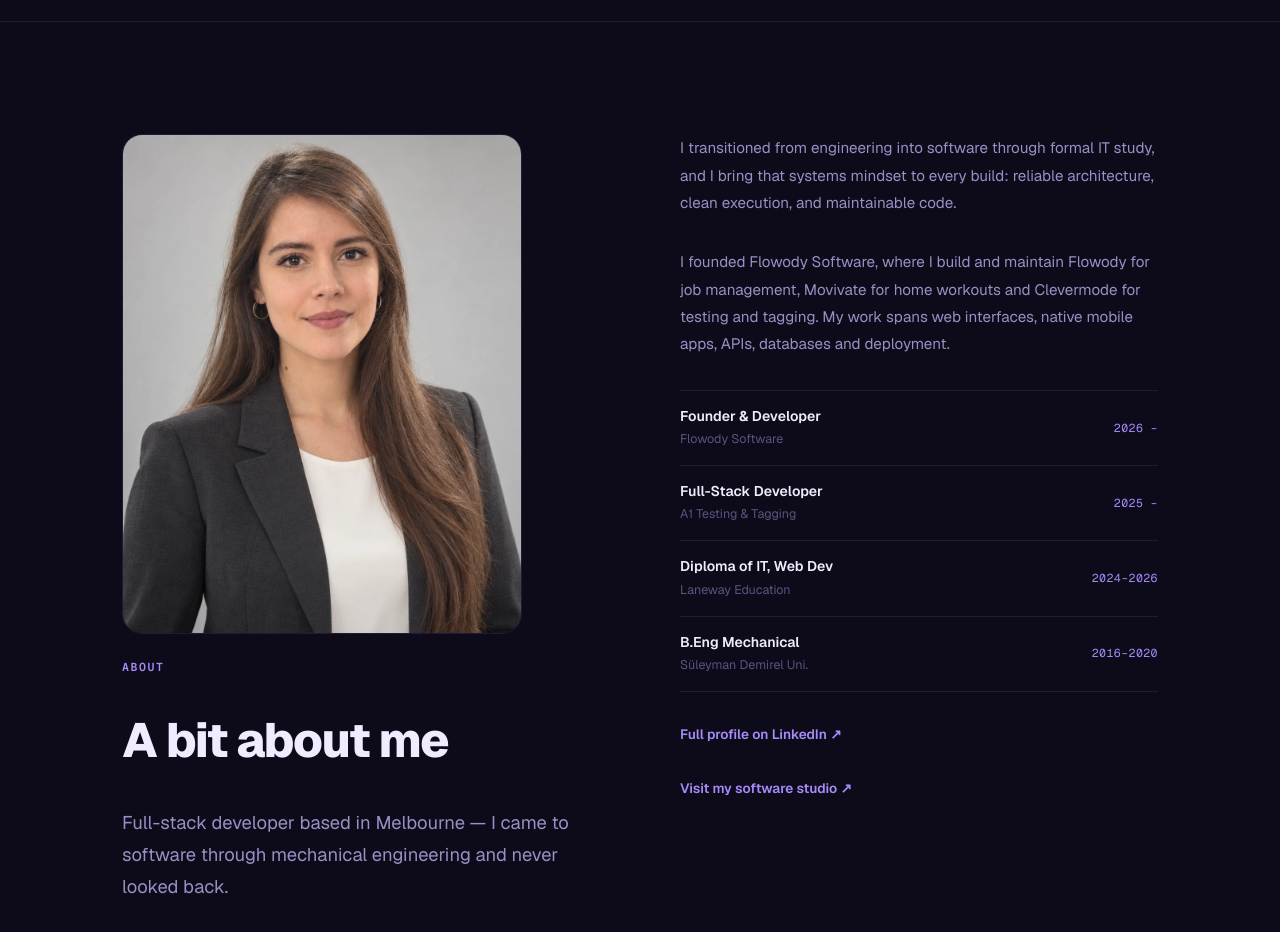
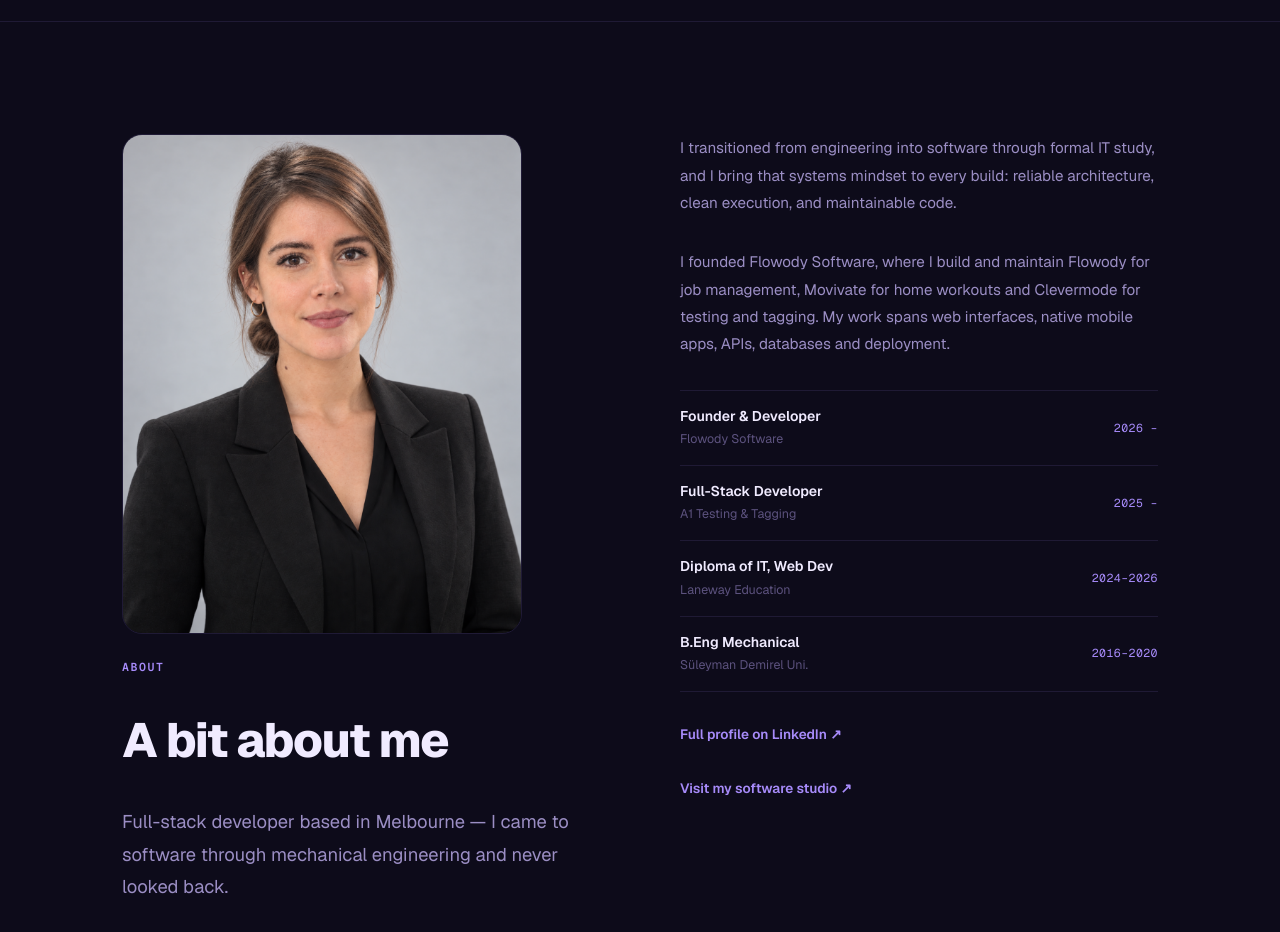
Before and after one commit to wild-butterfly/askin-dev, a Next.js app: page /portfolio in a window 1280 px wide. Shown: the part 4060-4992 px from the top of the page. Built offline with nearby package versions, Linux system fonts and the light colour scheme.

Commit message:
Update portfolio portrait to bun headshot

```diff
--- a/app/portfolio/page.tsx
+++ b/app/portfolio/page.tsx
@@ -1138,7 +1138,7 @@ export default function Portfolio() {
         <section className="section" id="about">
           <div className="about-grid">
             <div className="about-left">
-              <Image src="/team/askin-fear.webp" alt="Aşkın Fear, founder and full-stack developer, in a charcoal blazer" width={1000} height={1250} sizes="(max-width: 820px) 85vw, 400px" className="founder-portrait" />
+              <Image src="/team/askin-fear-bun.webp" alt="Aşkın Fear, founder and full-stack developer, with her hair in a bun, wearing a black blazer" width={1000} height={1250} sizes="(max-width: 820px) 85vw, 400px" className="founder-portrait" />
               <p data-reveal className="section-label">
                 About
               </p>
```
Also changed, not shown: public/team/askin-fear-bun.webp (added).
